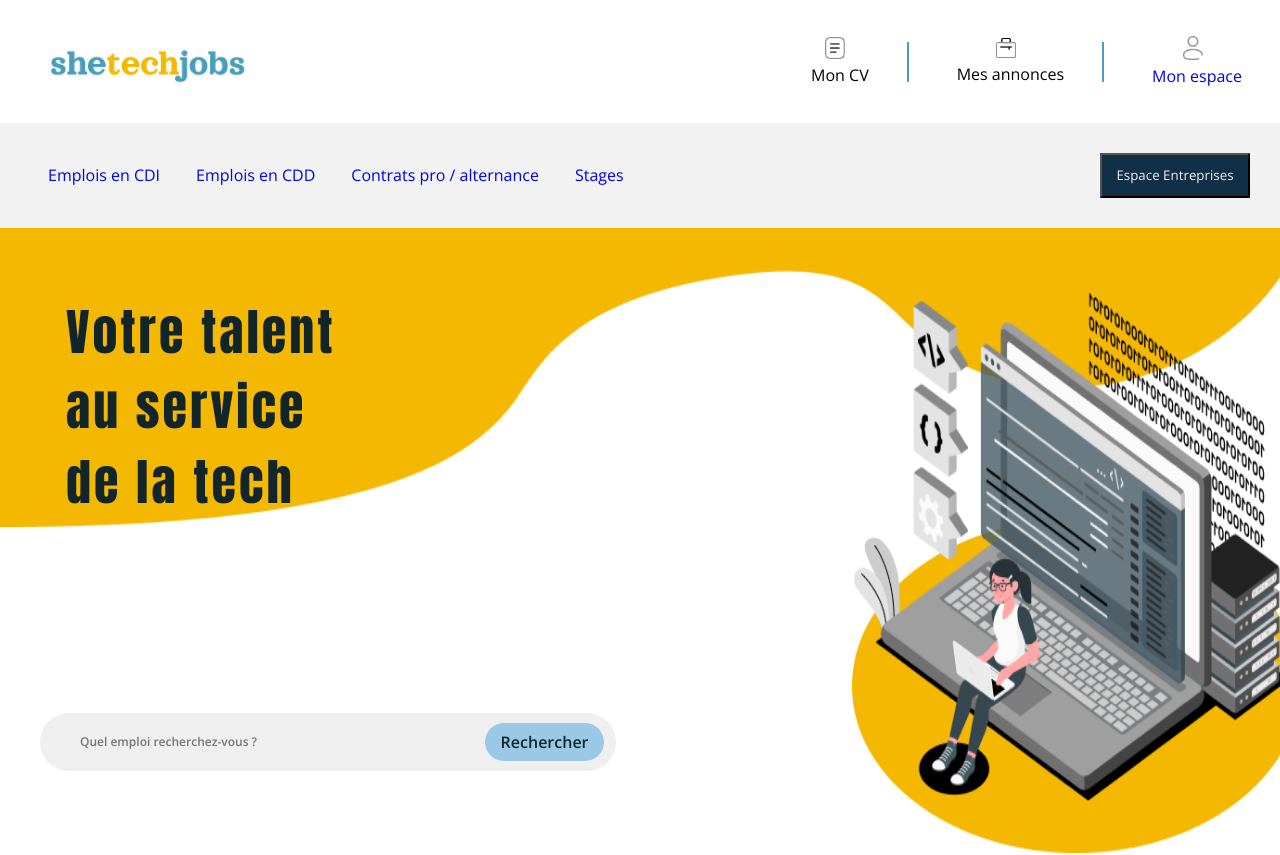
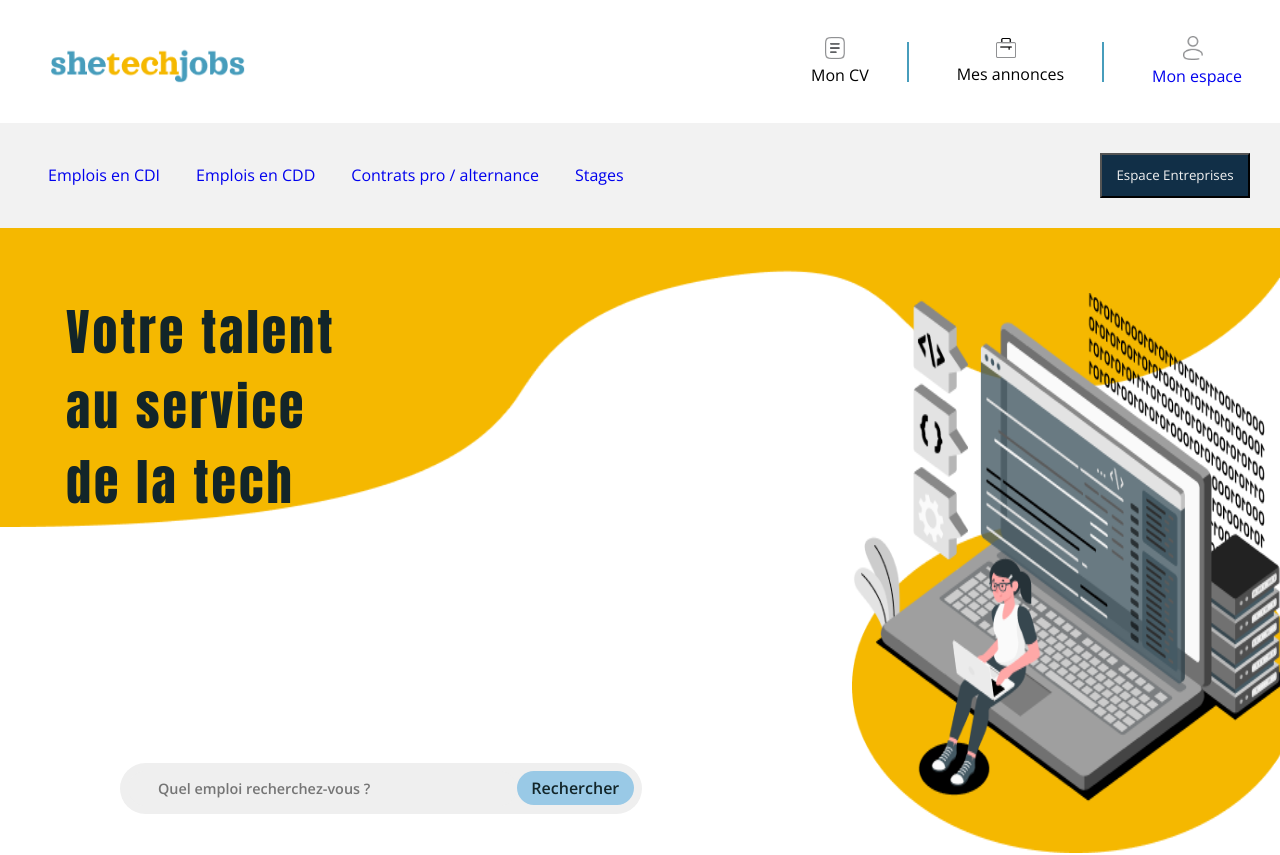
Before and after one commit to BEEBIKHAN/SheTechJobs, a React (Vite) app in the folder frontend/: page / in a window 1280 px wide. Shown: the top 855 px of the page. Built offline with nearby package versions, Linux system fonts and the light colour scheme; a web font is replaced by a local one.

Commit message:
Fix CSS AnnonceResearch et Homepage SearchBar

```diff
--- a/frontend/src/main.jsx
+++ b/frontend/src/main.jsx
@@ -26,6 +26,7 @@ import "./styles/myapplications.css";
 import "./styles/page404.css";
 import "./styles/mycandidatures.css";
 import "./styles/applicationcard.css";
+import "./styles/searchbar.css";
 
 const root = ReactDOM.createRoot(document.getElementById("root"));
 
--- a/frontend/src/pages/AnnonceResearch.jsx
+++ b/frontend/src/pages/AnnonceResearch.jsx
@@ -105,7 +105,7 @@ export default function AnnonceResearch() {
   };
 
   return (
-    <>
+    <div className="AnnonceSearchPage">
       <div className="searchBar_offersResults">
         <SearchBar />
       </div>
@@ -155,6 +155,6 @@ export default function AnnonceResearch() {
             </div>
           ))}
       </div>
-    </>
+    </div>
   );
 }
--- a/frontend/src/pages/Homepage.jsx
+++ b/frontend/src/pages/Homepage.jsx
@@ -48,7 +48,9 @@ export default function Homepage() {
           <div className="img">
             <img src={frame} alt="fille au clavier" />
           </div>
-          <SearchBar />
+          <div className="searchBarHome">
+            <SearchBar />
+          </div>
         </div>
       </section>
       <div className="bodyGeneral">
--- a/frontend/src/styles/annonceresearch.css
+++ b/frontend/src/styles/annonceresearch.css
@@ -2,16 +2,13 @@
 #annonce_h2 {
   padding: 8px;
 }
-
 .searchBar_offersResults {
-  background-color: #ebaf00;
+  background-color: var(--color-orange);
   padding: 1.2rem 1rem;
 }
 
 .searchBar_offersResults > .search_bar {
-  width: 70%;
-  padding: 2px 4px;
-  border-radius: 32px;
+margin-left: 20px;
 }
 
 @media (min-width: 620px) {
@@ -23,23 +20,28 @@
     padding: 8px;
   }
 
+  .AnnonceSearchPage {
+    display: flex;
+    flex-direction: column;
+  }
   .searchBar_offersResults {
     padding: 3rem;
     display: flex;
+    justify-content: flex-start;
+    align-items: flex-start;
+    margin: none;
   }
 
-  .searchBar_offersResults > .search_bar {
+  /*.searchBar_offersResults > .search_bar {
     margin-top: -460px;
     margin-left: -20px;
     padding: 6px;
     width: 40%;
-    /* position: absolute; */
     padding: 0px;
     /* border: solid 2px red; */
-  }
 
-  .searchBar_offersResults > .search_bar > ::placeholder {
-    /* color: blue; */
+  /*.searchBar_offersResults > .search_bar > ::placeholder {
+
     font-size: 1em;
     font-weight: lighter;
     text-align: left;
@@ -52,4 +54,6 @@
     border: none;
     font-size: 0.9rem;
   }
+  searchBar_offersResults{}
+}*/
 }
--- a/frontend/src/styles/app.css
+++ b/frontend/src/styles/app.css
@@ -9,7 +9,7 @@
 :root {
   --font-family-1: "Open Sans";
   --font-family: "Orelega One", serif;
-  --color-orange: #f5b800;
+--color-orange  : #f5b800;
   --color-orange-foncé: #fb8500;
   --color-bleu-inter: #219ebc;
   --color-bleu-clair: #99c9e6;
--- a/frontend/src/styles/homepage.css
+++ b/frontend/src/styles/homepage.css
@@ -1,13 +1,15 @@
 /*     body_middle      */
-*{
+* {
   font-family: var(--font-family-1);
 }
+
 .Title > p {
   margin-top: 15px;
   font-size: 20px;
   text-align: center;
-  font-family: var(  --font-family-1);
+  font-family: var(--font-family-1);
 }
+
 .iconsContainer {
   width: 90%;
   margin: 0 auto;
@@ -31,7 +33,6 @@
   color: var(--color-bleu-inter);
   padding: 10px;
 }
-
 
 .rocket {
   margin: 30px;
@@ -104,7 +105,7 @@
   font-size: 1.2rem;
   font-weight: bolder;
   letter-spacing: 1px;
-  font-family: Impact, Haettenschweiler, 'Arial Narrow Bold', sans-serif;
+  font-family: Impact, Haettenschweiler, "Arial Narrow Bold", sans-serif;
 }
 
 .img {
@@ -118,38 +119,12 @@
   margin-right: 30px;
   margin-bottom: 60px;
 }
-
-.search_bar {
+.searchBarHome {
   display: flex;
   justify-content: center;
   align-items: center;
-  background-color: var(--color-background-gris);
-  border-radius: 20px;
-  width: 90%;
-  margin: 0 auto;
-  margin-bottom: 30px;
 }
 
-#search_input {
-  border: none;
-  background-color: var(--color-background-gris);
-  border-radius: 20px;
-  text-align: center;
-  font-size: 12px;
-  color: var(--color-text);
-}
-
-#search_btn {
-  color: var(--color-text);
-  border-radius: 20px;
-  background-color: var(--color-bleu-clair);
-  padding: 8px 10px;
-  font-weight: 600;
-  margin-right: 6px;
-  border: none;
-  width: 150px;
-  cursor: pointer;
-}
 
 @media (min-width: 620px) {
   .header_general {
@@ -166,7 +141,6 @@
     align-items: center;
     margin-top: 20px;
     background-color: var(--color-background-gris);
-    margin-top: 100px;
   }
 
   .img {
@@ -188,9 +162,9 @@
   .title > h3 {
     font-size: 50px;
     padding-bottom: 20px;
-  letter-spacing: 3px;
+    letter-spacing: 3px;
   }
-  .left_side{
+  .left_side {
     margin-left: 50px;
   }
 
@@ -199,23 +173,16 @@
     flex-direction: row;
   }
 
-  .search_bar {
+  .searchBarHome {
     display: flex;
     justify-content: flex-start;
-    background-color: var(--color-background-gris);
-    border-radius: 30px;
-    padding: 10px 0;
-    width: 45%;
-    justify-content: space-between;
-    font-weight: 200;
-    margin: 0;
-    margin-left: 40px;
-    padding-right: 6px;
-    margin-top: -200px;
-    text-align: right;
+    align-items: flex-start;
+    margin-left: 120px;
+    margin-top: -150px;
   }
-  #search_input{
+
+  .searchBarHome > .search_bar {
     text-align: left;
-    padding-left: 40px;
+    padding: 8px;
   }
 }
--- /dev/null
+++ b/frontend/src/styles/searchbar.css
@@ -0,0 +1,54 @@
+.search_bar {
+    display: flex;
+    justify-content: center;
+    align-items: center;
+    background-color: var(--color-background-gris);
+    border-radius: 20px;
+    width: 90%;
+    padding-right: 5px;
+  }
+
+  #search_input {
+    border: none;
+    background-color: var(--color-background-gris);
+    border-radius: 20px;
+    text-align: center;
+    font-size: 12px;
+    color: var(--color-text);
+  }
+
+  #search_btn {
+    color: var(--color-text);
+    border-radius: 20px;
+    background-color: var(--color-bleu-clair);
+    padding: 6px 10px;
+    font-weight: 600;
+    border: none;
+    width: 150px;
+    cursor: pointer;
+  }
+
+
+  @media (min-width: 620px) {
+
+
+  .search_bar {
+    display: flex;
+    justify-content: flex-start;
+    background-color: var(--color-background-gris);
+    border-radius: 30px;
+    width: 45%;
+    justify-content: space-between;
+    font-weight: 200;
+    padding-right: 6px;
+    text-align: left;
+    padding: 8px;
+  }
+
+  #search_input{
+    text-align: left;
+    padding-left: 30px;
+    font-size: 0.9rem;
+  }
+
+  }
```
